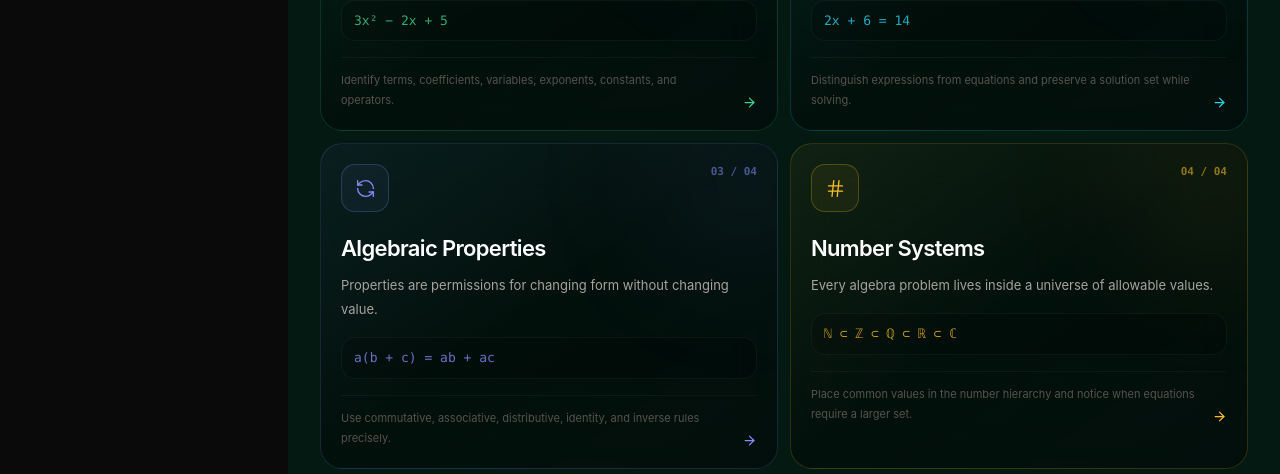
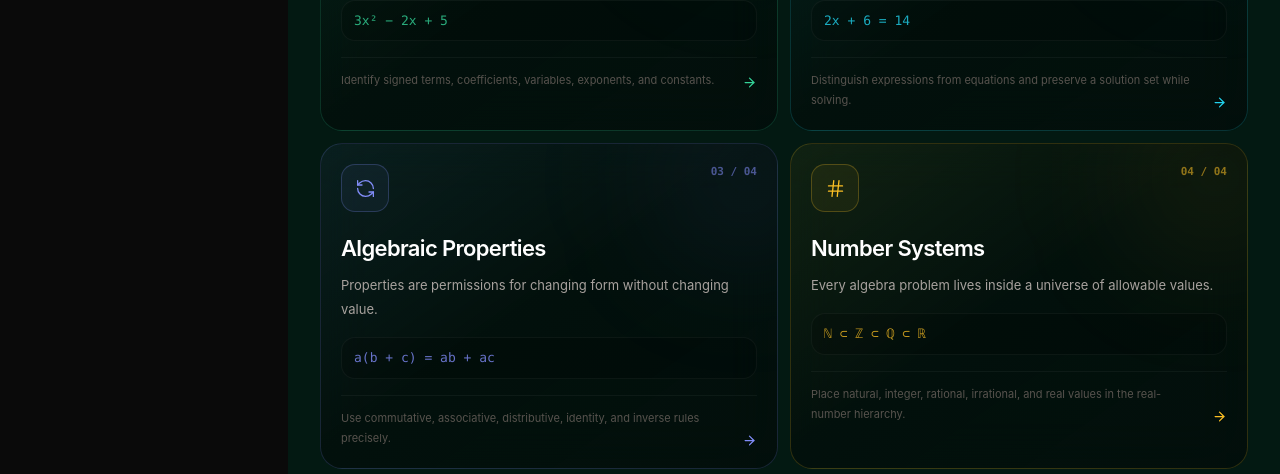
Before and after one commit to nickf723/ed-dev, a Next.js app: page /formal-science/mathematics/algebra/elementary-algebra/fundamentals in a window 1280 px wide. Shown: the part 907-1381 px from the top of the page. Built offline with nearby package versions, Linux system fonts and the light colour scheme.

Commit message:
Align Fundamentals unit map with atomic lessons

```diff
--- a/app/formal-science/mathematics/algebra/elementary-algebra/fundamentals/page.tsx
+++ b/app/formal-science/mathematics/algebra/elementary-algebra/fundamentals/page.tsx
@@ -40,7 +40,7 @@ const PRESENTATION: Record<string, LessonPresentation> = {
     step: "01",
     thesis: "Read the grammar before trying to manipulate it.",
     specimen: "3x² − 2x + 5",
-    outcome: "Identify terms, coefficients, variables, exponents, constants, and operators.",
+    outcome: "Identify signed terms, coefficients, variables, exponents, and constants.",
   },
   "formal.mathematics.algebra.elementary-algebra.fundamentals.equality-equations": {
     icon: Scale,
@@ -63,8 +63,8 @@ const PRESENTATION: Record<string, LessonPresentation> = {
     rgb: "251, 191, 36",
     step: "04",
     thesis: "Every algebra problem lives inside a universe of allowable values.",
-    specimen: "ℕ ⊂ ℤ ⊂ ℚ ⊂ ℝ ⊂ ℂ",
-    outcome: "Place common values in the number hierarchy and notice when equations require a larger set.",
+    specimen: "ℕ ⊂ ℤ ⊂ ℚ ⊂ ℝ",
+    outcome: "Place natural, integer, rational, irrational, and real values in the real-number hierarchy.",
   },
 };
 
```
